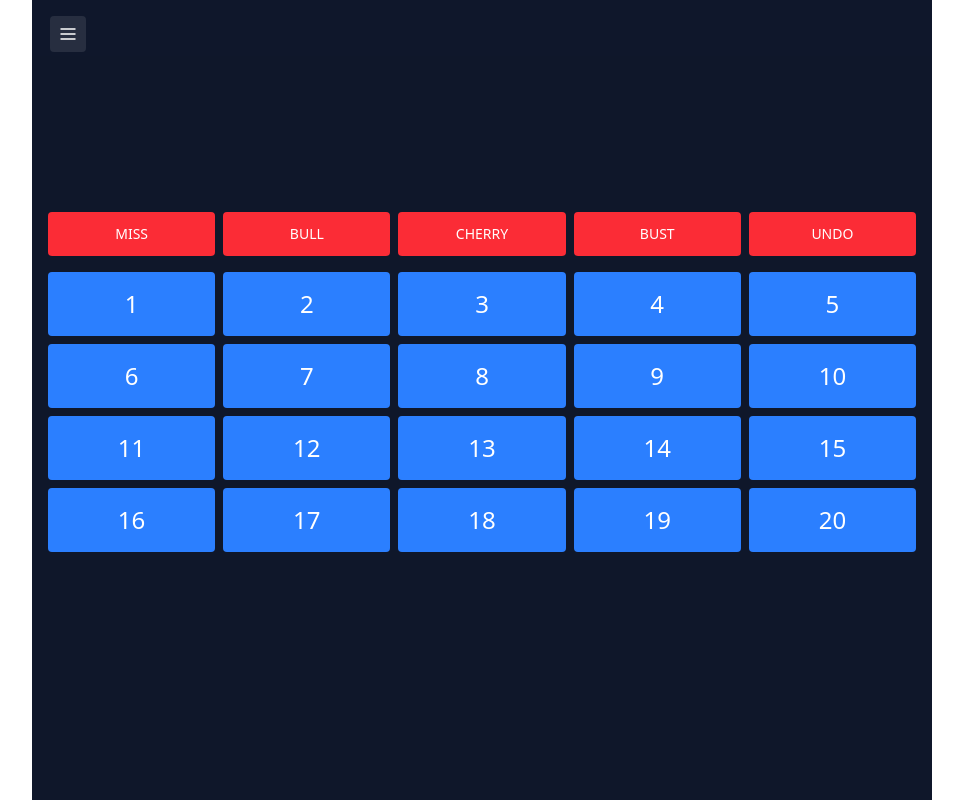
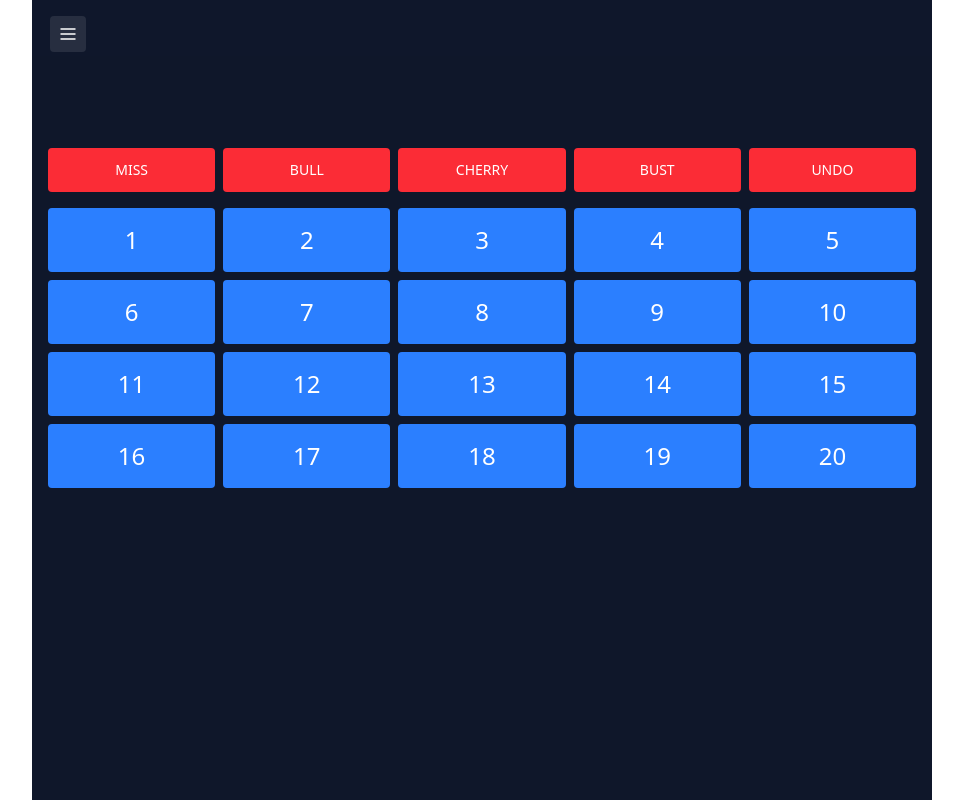
Before and after one commit to GBlecher/Dartrack, a React (Vite) app: page /game/1 in a window 1280 px wide. Shown: the whole page, without its empty margins (158-1121 px from the left). Built offline with nearby package versions, Linux system fonts and the light colour scheme.

Commit message:
overfpllow fix

```diff
--- a/src/components/ScoreBoard.jsx
+++ b/src/components/ScoreBoard.jsx
@@ -15,7 +15,7 @@ export default function ScoreBoard() {
   if (!player) return null;
 
   return (
-    <div className="score-board scoreBoard bg-gray-800 rounded-lg p-6 text-white w-full mx-auto mb-6">
+    <div className="score-board scoreBoard bg-gray-800 rounded-lg p-6 text-white w-full mx-auto mb-0">
       <div className="flex flex-col gap-3 md:gap-4">
         <p className="text-lg md:text-xl font-semibold">Total Score: <span className="font-normal">{player.playerScore}</span></p>
         <p className="text-lg md:text-xl font-semibold">Turn Score: <span className="font-normal">{player.turnScore}</span></p>
--- a/src/pages/GamePage.jsx
+++ b/src/pages/GamePage.jsx
@@ -42,7 +42,7 @@ export default function GamePage() {
       {/* main game area uses the active player's color */}
       <div
         className="game-main p-4 mx-auto max-w-4xl flex flex-col items-stretch py-6"
-        style={{ backgroundColor: activeColor, height: 'calc(var(--vh, 1vh) * 100 - 56px)', maxWidth: '900px', gap: '6rem', overflow: 'hidden' }}
+          style={{ backgroundColor: activeColor, minHeight: '100vh', maxWidth: '900px', gap: '2rem' }}
       >
           <div className="score-wrapper mt-4 md:mt-6" style={{ flex: '0 0 auto' }}>
             <ScoreBoard />
```
